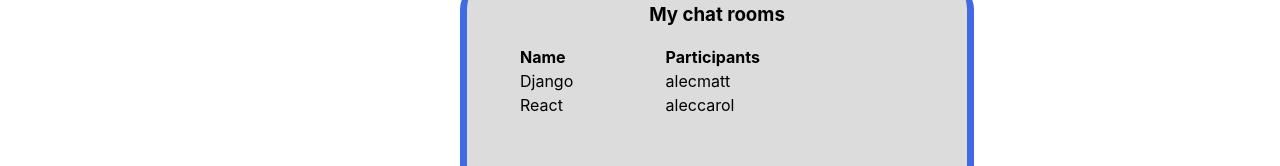
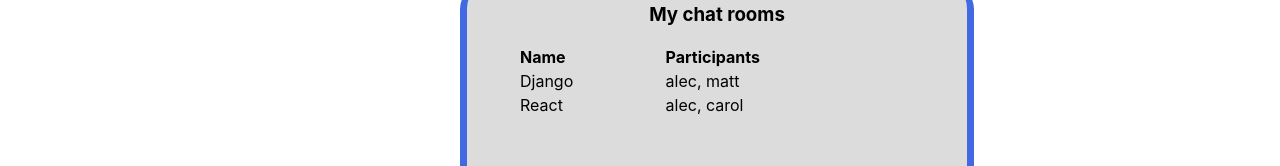
Before and after one commit to akienzle32/chat, a React (Create React App) app: page / in a window 1280 px wide. Shown: the part 282-448 px from the top of the page. Built offline with nearby package versions, Linux system fonts and the light colour scheme.

Commit message:
list items separated by comma

```diff
--- a/src/Home.jsx
+++ b/src/Home.jsx
@@ -14,6 +14,8 @@ export class Home extends React.Component {
   						{id:4, username:"carol", chat_id:2, chat_name:"React"}],
   	}
   }
+
+
   render() {
   	const chats = this.state.chats;
   	const participants = this.state.participants;
@@ -32,9 +34,11 @@ export class Home extends React.Component {
   	}
 
   	const chatList = chatsAndPtcs.map(chat => {
-  		return	<tr>
-  				  <td><Link className="link" to={`${chat.name}`}>{chat.name}</Link></td>
-  				  <td>{chat.usernames}</td>
+  		let users = chat.usernames.join(", ");
+  		let name = chat.name;
+  		return <tr>
+  				  <td><Link className="link" to={`${name}`}>{name}</Link></td>
+  				  <td>{users}</td>
   				</tr>
   	})
 
```
